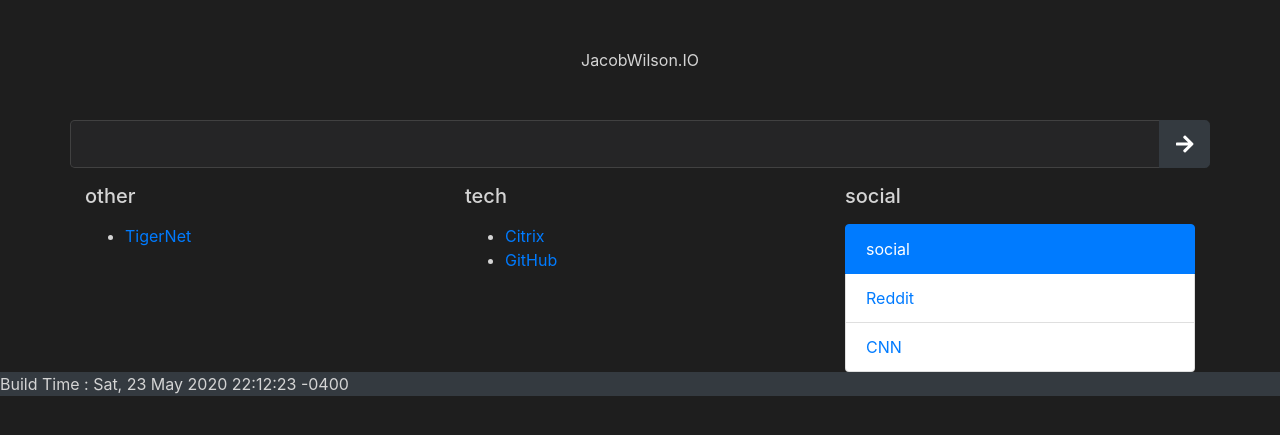
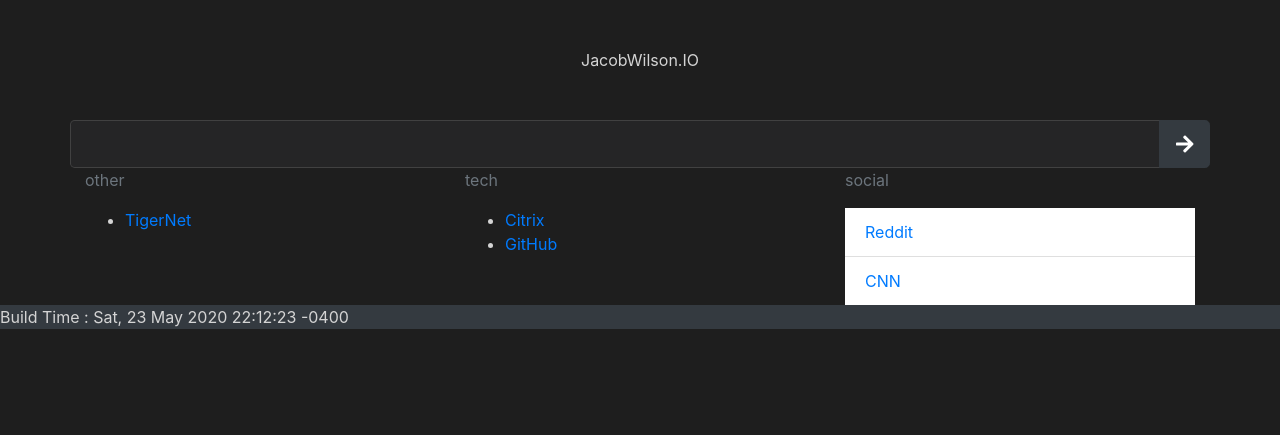
Before and after one commit to jdwilson85/startPage, a Jekyll site: the page built from index.md, in a window 1280 px wide. Shown: the top 435 px of the page. Built offline with Jekyll 4.4.1, drawn with Linux system fonts in a browser that asks for light colours; nearby versions of some CDN libraries.

Commit message:
new list

```diff
--- a/_layouts/default.html
+++ b/_layouts/default.html
@@ -27,7 +27,7 @@
     </div>
     <div class="row Links">
       <div class="col-md-4">
-        <p class="text-secondary"><h5>other</h5></p>
+        <p class="text-secondary">other</p>
         <ul>
           {% for link in site.data.linksOther %}
           <li>
@@ -39,7 +39,7 @@
         </ul>
       </div>
       <div class="col-md-4">
-        <p class="text-secondary"><h5>tech</h5></p>
+        <p class="text-secondary">tech</p>
         <ul>
           {% for link in site.data.linksTech %}
           <li>
@@ -51,18 +51,16 @@
         </ul>
       </div>
       <div class="col-md-4">
-        <p class="text-secondary"><h5>social</h5></p>
-        <div class="list-group">
-          <button type="button" class="list-group-item list-group-item-action active">
-            social
-          </button>
+        <p class="text-secondary">social</p>
+        <ul class="list-group list-group-flush">
           {% for link in site.data.linksSocial %}
-          <button type="button" class="list-group-item list-group-item-action"> <a href="{{ link.uri }}">
-            {{ link.title }}
-          </a>
+          <li class="list-group-item">
+            <a href="{{ link.uri }}">
+              {{ link.title }}
+            </a>
+          </li>
           {% endfor %}
-         </button>
-        </div>
+        </ul>
       </div>
     </div>
   </div>
```
